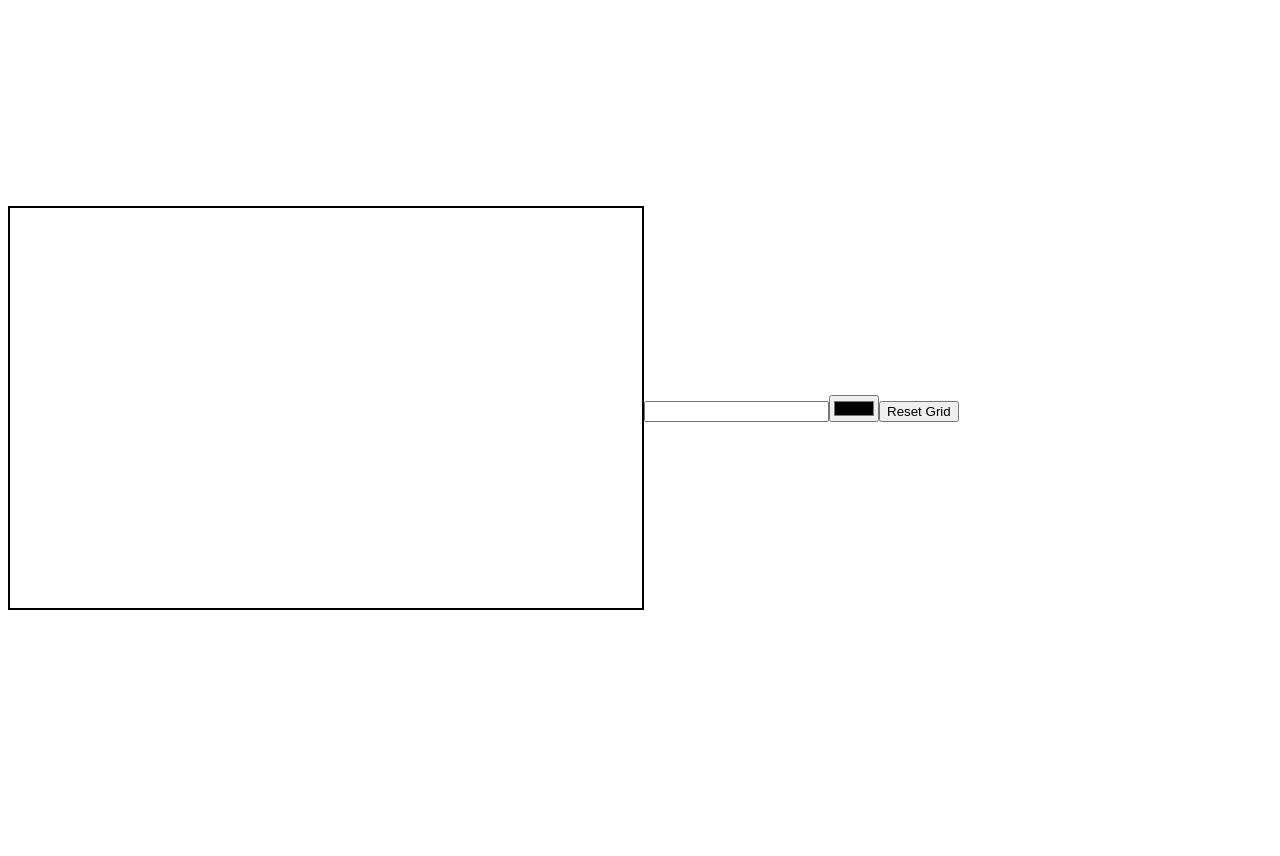
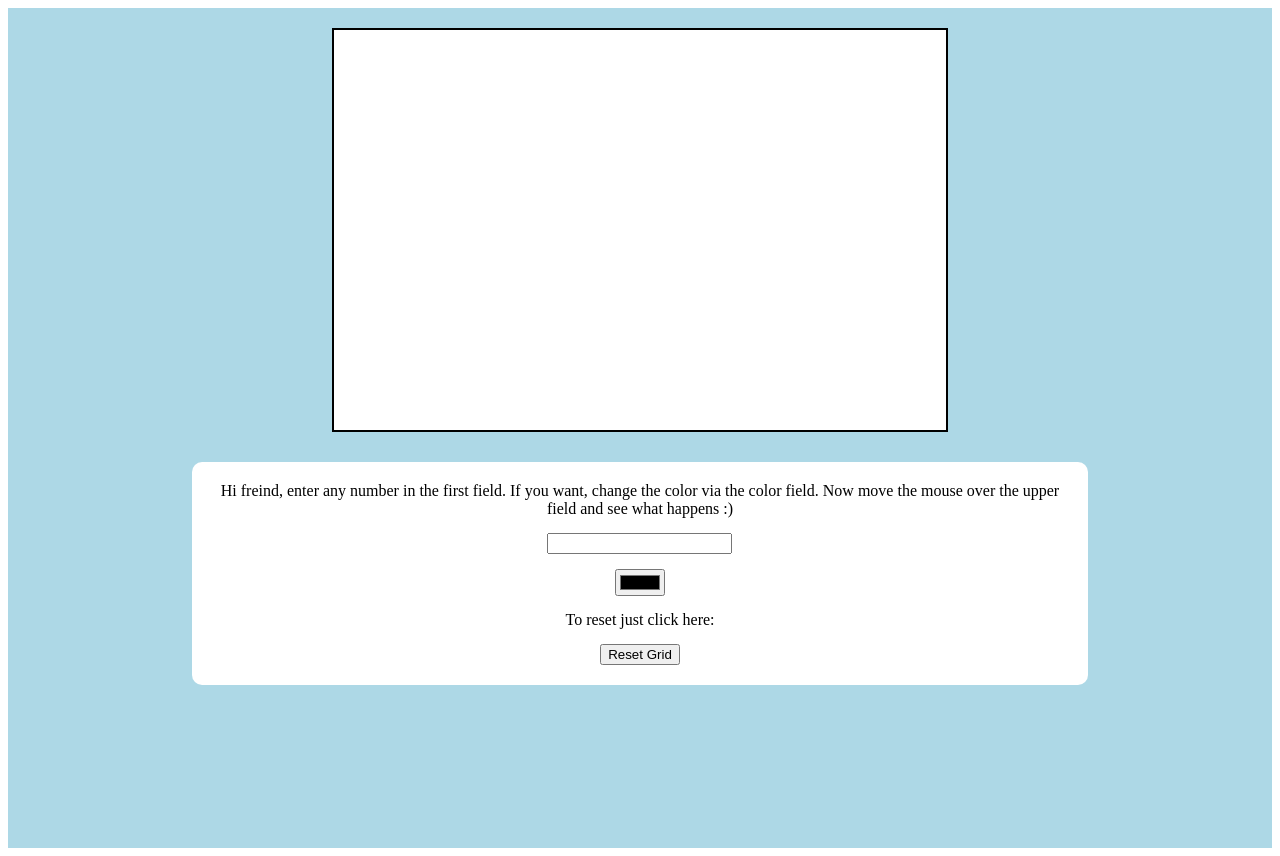
Before and after one commit to mzschunke/scribblepad, a plain HTML site: page index.html in a window 1280 px wide. Before the commit the page ends 816 px from the top, so only its background shows below. Drawn offline with Linux system fonts and the light colour scheme.

Commit message:
Grüße von Calle

```diff
--- a/index.html
+++ b/index.html
@@ -1,16 +1,14 @@
 <!DOCTYPE html>
 <html lang="en">
-<head>
-    <meta charset="UTF-8">
-    <meta http-equiv="X-UA-Compatible" content="IE=edge">
-    <meta name="viewport" content="width=device-width, initial-scale=1.0">
+  <head>
+    <meta charset="UTF-8" />
+    <meta http-equiv="X-UA-Compatible" content="IE=edge" />
+    <meta name="viewport" content="width=device-width, initial-scale=1.0" />
     <title>Scribblepad</title>
-   <script src="/js/index.js" defer></script>
-    <link rel="stylesheet" href="/css/styles.css">
-</head>
-<body>
- <section data-js="app">
-
- </section>
-</body>
+    <script src="/js/index.js" defer></script>
+    <link rel="stylesheet" href="/css/styles.css" />
+  </head>
+  <body>
+    <section data-js="app"></section>
+  </body>
 </html>
--- a/js/index.js
+++ b/js/index.js
@@ -1,17 +1,41 @@
 const app = document.querySelector('[data-js="app"]');
 
 let color = "#000";
+let text = "";
 
 app.style.height = "100vh";
 app.style.display = "flex";
 app.style.alignItems = "center";
+app.style.flexDirection = "column";
+app.style.backgroundColor = "lightblue";
+app.style.gap = "30px";
+app.style.padding = "20px";
 
 const gridContainer = document.createElement("div");
 gridContainer.style.border = "2px solid black";
 gridContainer.style.width = "50%";
 gridContainer.style.height = "50%";
+gridContainer.style.background = "white";
 
 const inputContainer = document.createElement("div");
+inputContainer.style.display = "flex";
+inputContainer.style.flexDirection = "column";
+inputContainer.style.alignItems = "center";
+inputContainer.style.textAlign = "center";
+inputContainer.style.gap = "15px";
+inputContainer.style.border = "0px solid black";
+inputContainer.style.width = "70%";
+inputContainer.style.padding = "20px";
+inputContainer.style.background = "white";
+inputContainer.style.borderRadius = "10px";
+
+const title = document.createTextNode("Hi freind, ");
+title.type = "text";
+
+const infoText = document.createTextNode(
+  "enter any number in the first field. If you want, change the color via the color field. Now move the mouse over the upper field and see what happens :)"
+);
+infoText.type = "text";
 
 const inputField = document.createElement("input");
 inputField.type = "number";
@@ -21,9 +45,13 @@ inputField.addEventListener("change", () => {
 
 const colorPicker = document.createElement("input");
 colorPicker.type = "color";
+
 colorPicker.addEventListener("input", (event) => {
   color = event.target.value;
 });
+
+const resetText = document.createTextNode("To reset just click here:");
+resetText.type = "text";
 
 const resetButton = document.createElement("button");
 resetButton.type = "button";
@@ -32,7 +60,14 @@ resetButton.addEventListener("click", (event) => {
   resetGrid(Grid);
 });
 
-inputContainer.append(inputField, colorPicker, resetButton);
+inputContainer.append(
+  title,
+  infoText,
+  inputField,
+  colorPicker,
+  resetText,
+  resetButton
+);
 
 app.append(gridContainer, inputContainer);
 
```
